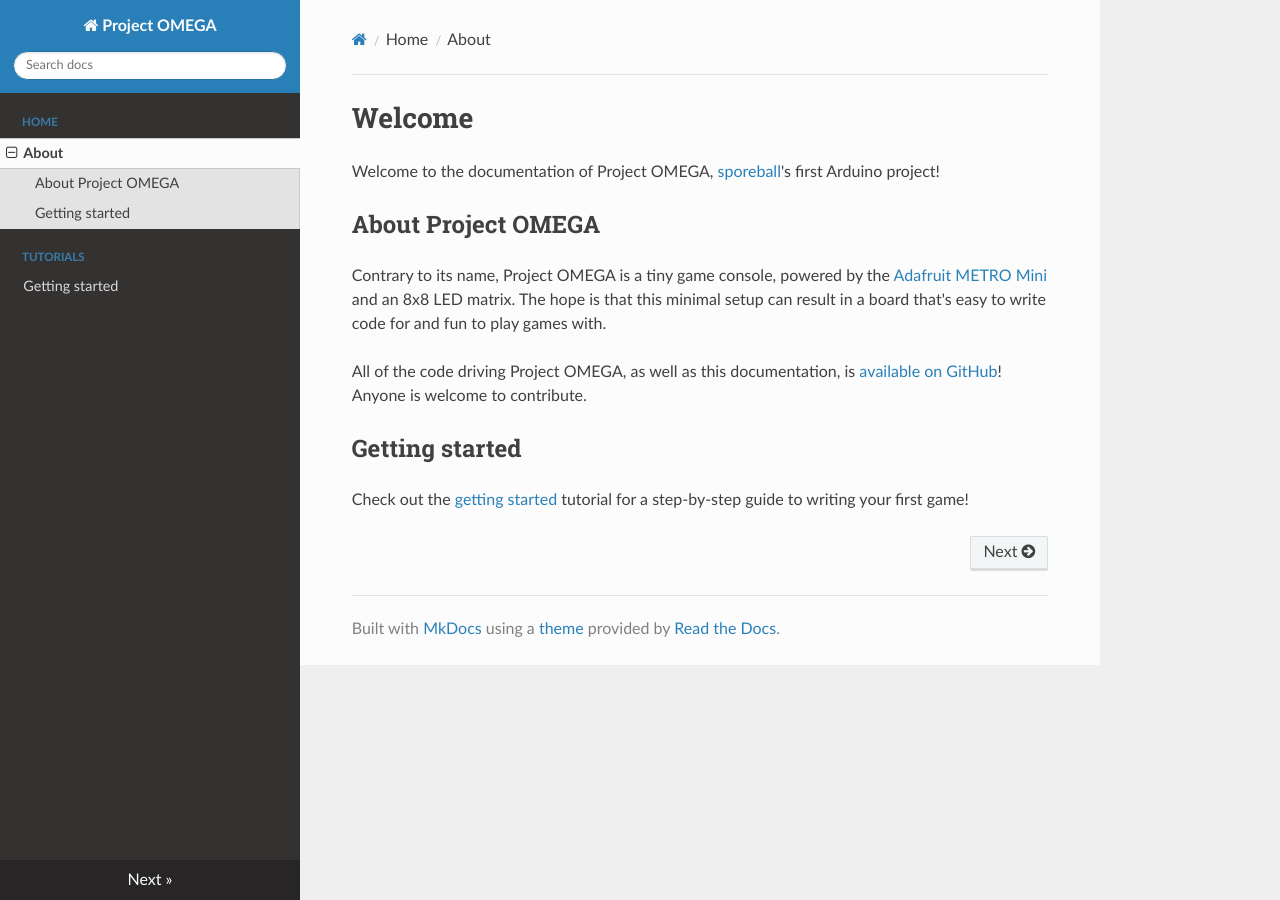
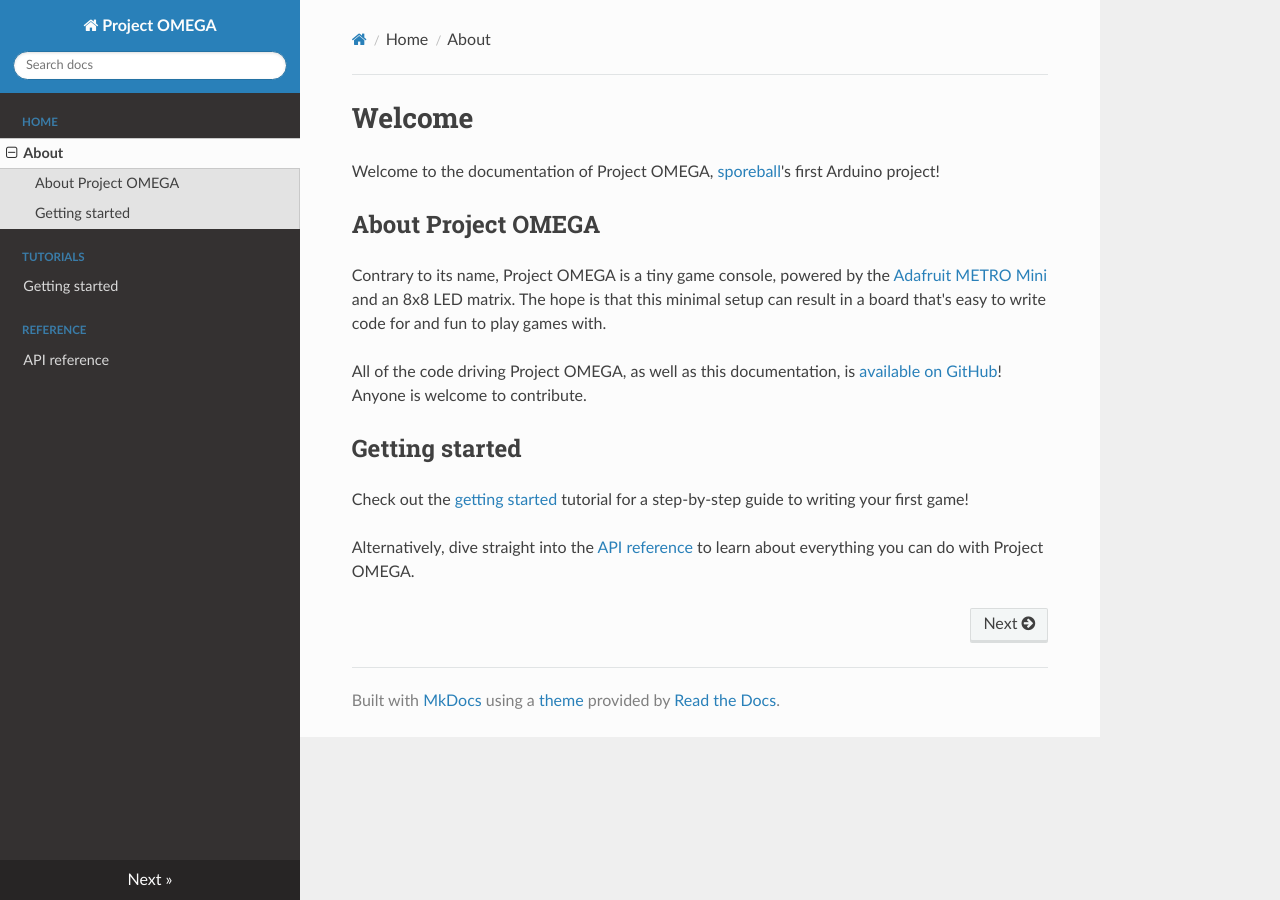
Before and after one commit to sporeball/project-omega, an MkDocs documentation site: the page built from docs/index.md, in a window 1280 px wide. Built offline with MkDocs 1.6.1, drawn with Linux system fonts in a browser that asks for light colours; nearby versions of some CDN libraries.

Commit message:
API reference

```diff
--- a/docs/index.md
+++ b/docs/index.md
@@ -11,3 +11,5 @@ All of the code driving Project OMEGA, as well as this documentation, is [availa
 ## Getting started
 
 Check out the [getting started](getting-started.md) tutorial for a step-by-step guide to writing your first game!
+
+Alternatively, dive straight into the [API reference](api-reference.md) to learn about everything you can do with Project OMEGA.
--- a/mkdocs.yml
+++ b/mkdocs.yml
@@ -5,6 +5,8 @@ nav:
     - "About": "index.md"
   - "Tutorials":
     - "Getting started": "getting-started.md"
+  - "Reference":
+    - "API reference": "api-reference.md"
 markdown_extensions:
   - admonition
 extra_css: [res/extra.css]
```
Also changed, not shown: docs/api-reference.md (added, +27 -0 lines).
